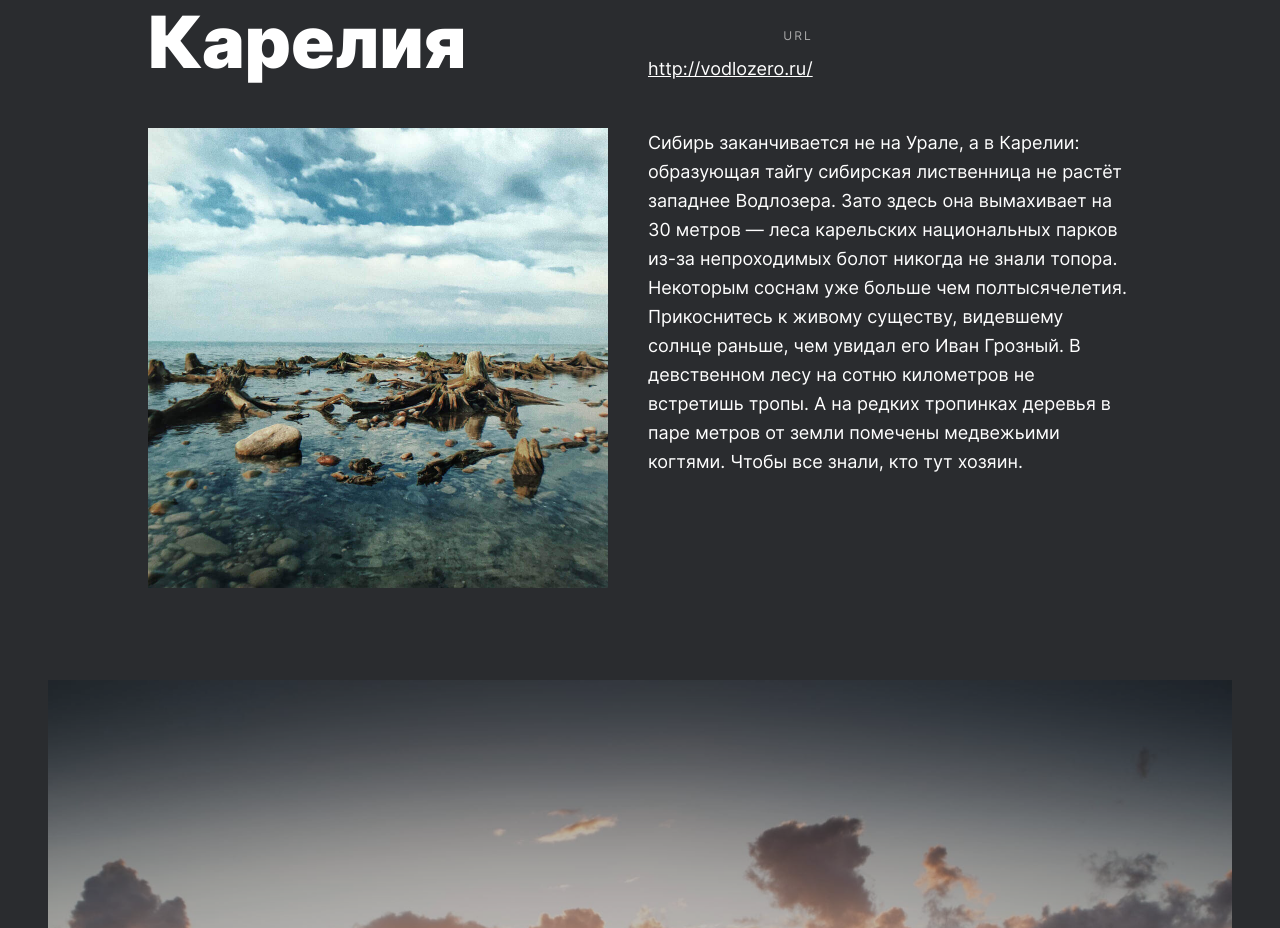
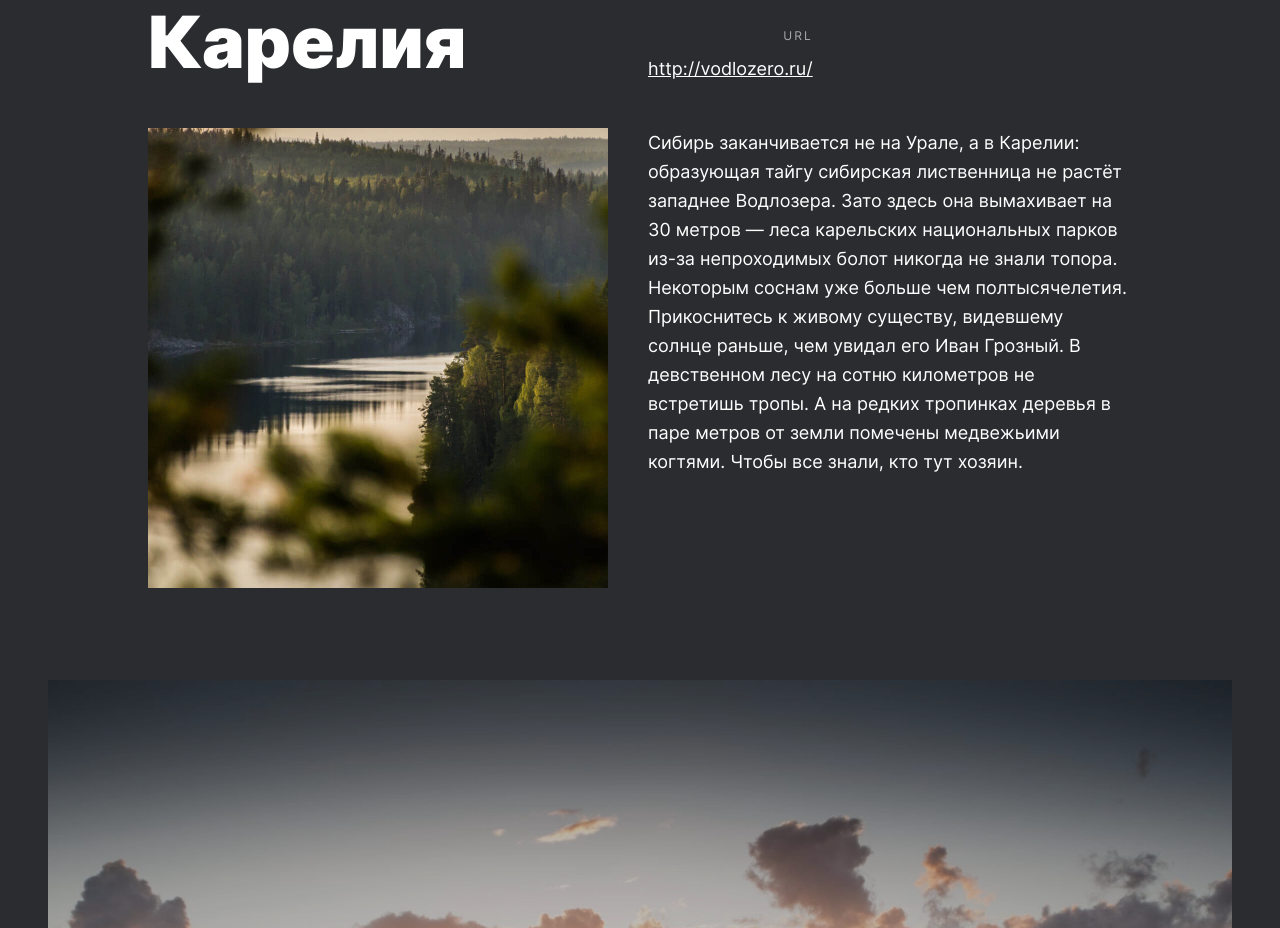
Before and after one commit to ChashMary/russian-travel, a plain HTML site: page index.html in a window 1280 px wide. Shown: the part 5320-6248 px from the top of the page. Drawn offline with Linux system fonts and the light colour scheme.

Commit message:
Update index.html

```diff
--- a/index.html
+++ b/index.html
@@ -158,7 +158,7 @@
         </div>
       </div>
       <div class="place__content">
-        <img class="place__image" src="./images/place-kosa.jpg" alt="Карелия">
+        <img class="place__image" src="./images/place-karelia.jpg" alt="Карелия">
         <div class="place__text">
           <p class="place__paragraph">Сибирь заканчивается не на Урале, а в Карелии: образующая тайгу сибирская
             лиственница не растёт западнее Водлозера.
```
